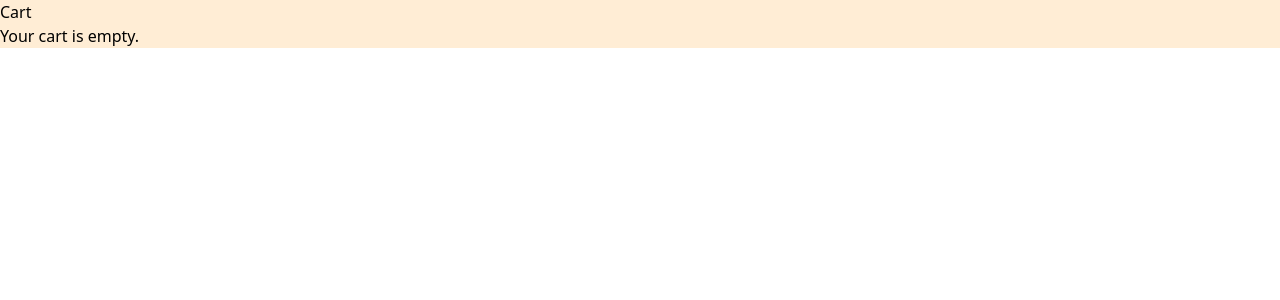
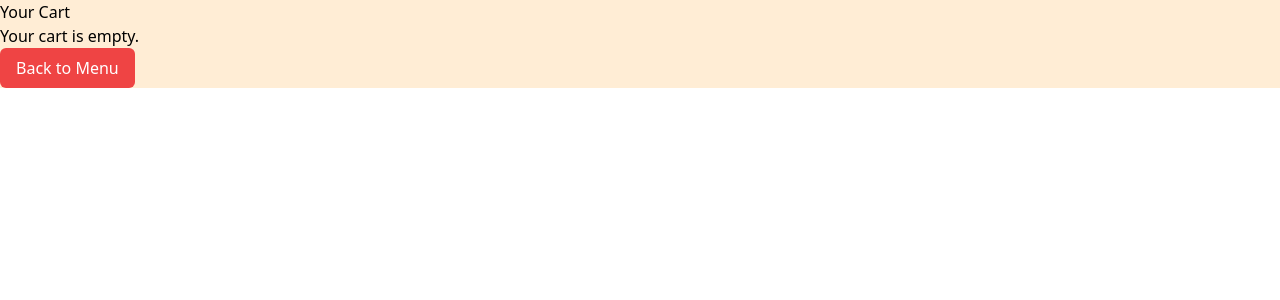
Before and after one commit to ai-n0808/pizzaordering, a React (Vite) app in the folder frontend/: page /cart in a window 1280 px wide. Shown: the top 300 px of the page. Built offline with nearby package versions, Linux system fonts and the light colour scheme; a web font is replaced by a local one.

Commit message:
feat: styling my cart

```diff
--- a/frontend/src/App.tsx
+++ b/frontend/src/App.tsx
@@ -43,10 +43,10 @@ const App: React.FC = () => {
 
   return (
     <Router>
-      <div className="bg-orange-100">
+      <div>
         <Routes>
           <Route path="/" element={<Menu addToCart={addToCart} />} />
-          <Route path="/pizza/:id" element={<Pizza />} />
+          <Route path="/pizza/:id" element={<Pizza addToCart={addToCart} />} />
           <Route
             path="/cart"
             element={
--- a/frontend/src/components/Cart.tsx
+++ b/frontend/src/components/Cart.tsx
@@ -1,3 +1,5 @@
+import { useNavigate } from "react-router-dom";
+
 interface CartItem {
   id: number;
   name: string;
@@ -11,10 +13,12 @@ interface CartProps {
   removeFromCart: (id: number) => void;
 }
 
-const Cart: React.FC<CartProps> = ({ cart, updateCart }) => {
+const Cart: React.FC<CartProps> = ({ cart }) => {
+  const navigate = useNavigate();
+
   return (
-    <div>
-      <h1>Cart</h1>
+    <div className="bg-orange-100">
+      <h1 className="">Your Cart</h1>
       {cart.length === 0 ? (
         <p>Your cart is empty.</p>
       ) : (
@@ -22,15 +26,15 @@ const Cart: React.FC<CartProps> = ({ cart, updateCart }) => {
           <div key={item.id}>
             <h2>{item.name}</h2>
             <p>${item.price.toFixed(2)}</p>
-            <input
-              type="number"
-              min="1"
-              value={item.quantity}
-              onChange={(e) => updateCart(item.id, Number(e.target.value))}
-            />
           </div>
         ))
       )}
+      <button
+        className="bg-red-500 text-white py-2 px-4 rounded-md hover:bg-red-600 focus:outline-none focus:ring-2 focus:ring-red-400 focus:ring-offset-2 transition"
+        onClick={() => navigate("/")}
+      >
+        Back to Menu
+      </button>
     </div>
   );
 };
--- a/frontend/src/components/Menu.tsx
+++ b/frontend/src/components/Menu.tsx
@@ -1,6 +1,8 @@
 import React from "react";
 import { menuItem } from "../data/menuItems";
 import { Link } from "react-router-dom";
+import OrderSummary from "./OrderSummary";
+import Cart from "./Cart";
 
 interface MenuProps {
   addToCart: (item: { id: number; name: string; price: number }) => void;
@@ -8,8 +10,14 @@ interface MenuProps {
 
 const Menu: React.FC<MenuProps> = ({ addToCart }) => {
   return (
-    <div className="bg-orange-100">
+    <div className="bg-orange-100 relative">
       <h1 className="text-5xl font-dancing text-center mb-4">Menu</h1>
+      <Link
+        to="/cart"
+        className="absolute top-5 right-5 bg-orange-500 text-white py-2 px-4 rounded-lg shadow-md hover:bg-red-600 transition"
+      >
+        My cart 🛒
+      </Link>
       <div className="grid grid-rows-3 grid-cols-3 gap-4">
         {menuItem.map((item) => (
           <div
```
Also changed, not shown: frontend/src/App.css (deleted).
